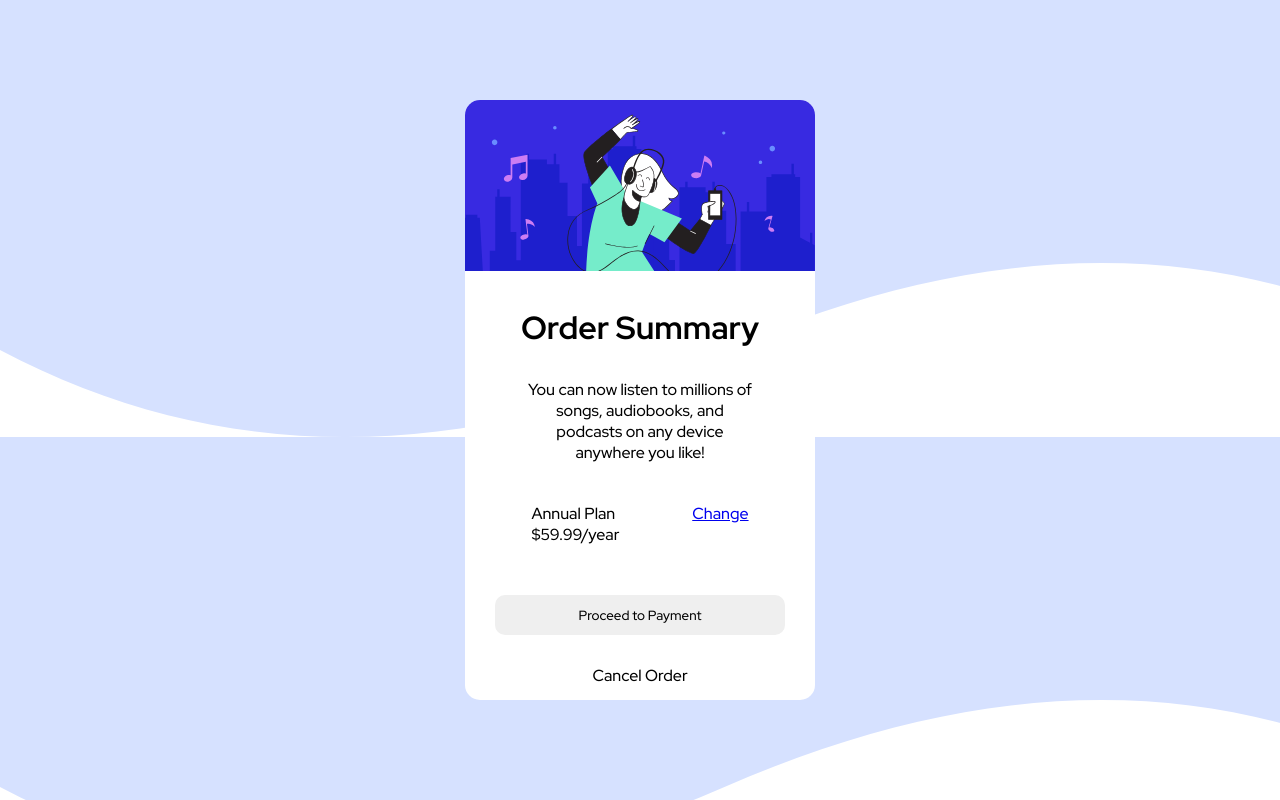
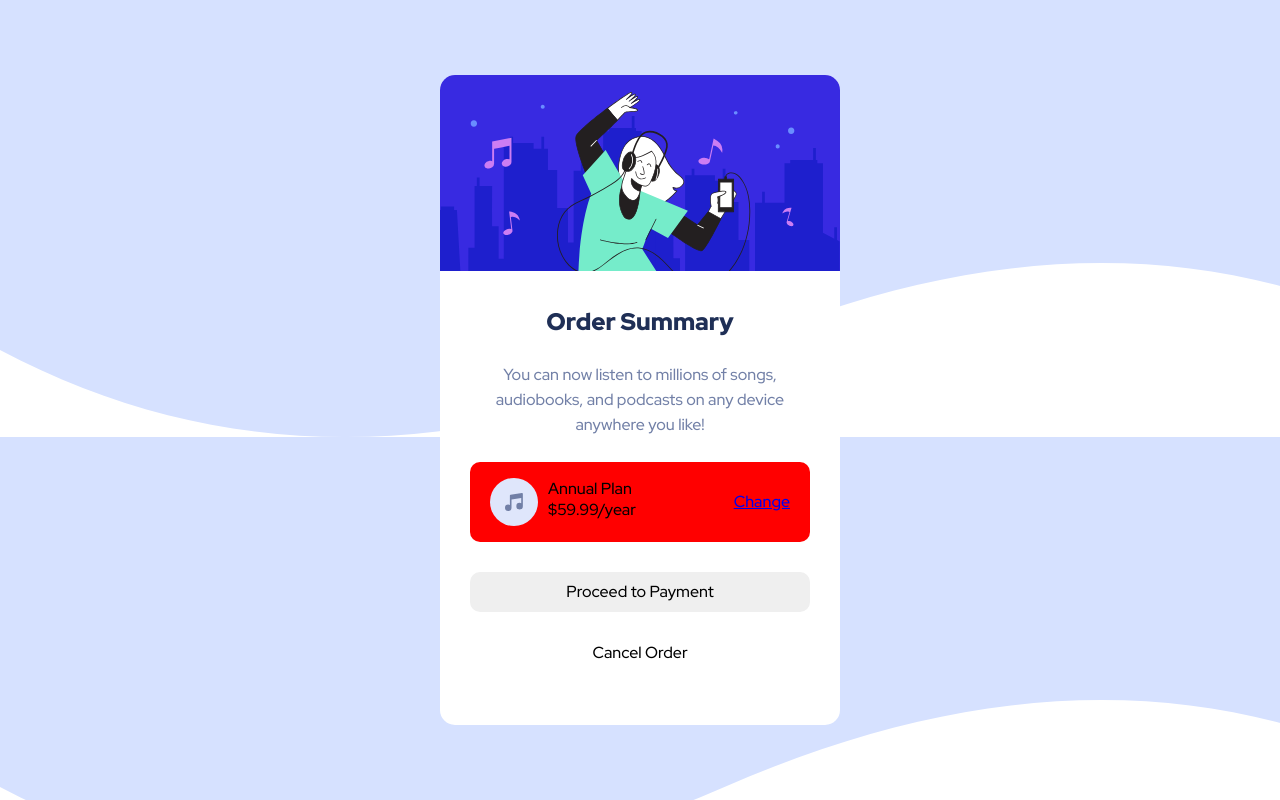
Before and after one commit to Smailen5/order-summary-component-main, a plain HTML site: page index.html in a window 1280 px wide. Drawn offline with Linux system fonts and the light colour scheme.

Commit message:
Corretto la grandezza di h1 e p, creato il conteiner per i dati

```diff
--- a/index.html
+++ b/index.html
@@ -29,12 +29,15 @@
       </h1>
 
       <p>
-        You can now listen to millions of songs, audiobooks, and podcasts on any
-        device anywhere you like!
+        You can now listen to millions of songs,
+        audiobooks, and podcasts on any device
+        anywhere you like!
       </p>
 
       <div class="cnt-max">
         <div class="container">
+          <img src="images/icon-music.svg">
+          <div class="annual">
             <span>
               Annual Plan
             </span>
@@ -42,8 +45,7 @@
               $59.99/year
             </span>
           </div>
-
-
+        </div>
         <a href="#">Change</a>
       </div>
 
--- a/style.css
+++ b/style.css
@@ -3,6 +3,7 @@
     padding: 0;
     box-sizing: border-box;
     font-family: 'Red Hat Display', sans-serif;
+    font-size: 16px;
 }
 
 body {
@@ -14,8 +15,8 @@ body {
 }
 
 .card {
-    width: 350px;
-    height: 600px;
+    width: 400px;
+    height: 650px;
     background: white;
     border-radius: 15px;
 }
@@ -37,21 +38,39 @@ body {
     justify-content: center;
     flex-direction: column;
 }
-
+.section h1 {
+    font-size: 1.5em;
+    font-weight: 900;
+    color: hsl(223, 47%, 23%);
+}
 .section p {
-    width: 80%;
-    margin: 30px 0 40px 0;
+    width: 95%;
+    margin: 25px 0;
     text-align: center;
+    line-height: 25px;
+    color: hsl(224, 23%, 55%);
 }
 
 .cnt-max {
     width: 100%;
+    height: 80px;
     display: flex;
-    justify-content: space-around;
-    margin-bottom: 50px;
+    justify-content: space-between;
+    align-items: center;
+    margin-bottom: 30px;
+    /* background-color: hsl(225, 100%, 94%); */
+    background: red;
+    border-radius: 10px;
+    padding: 0 20px;
 }
 
 .container {
+    display: flex;
+    /* flex-direction: row;-------------- non serve */
+    gap: 10px
+    ;
+}
+.annual {
     display: flex;
     flex-direction: column;
 }
```
Also changed, not shown: 1 other file. Lines whose indentation alone changed are shown as unchanged.
